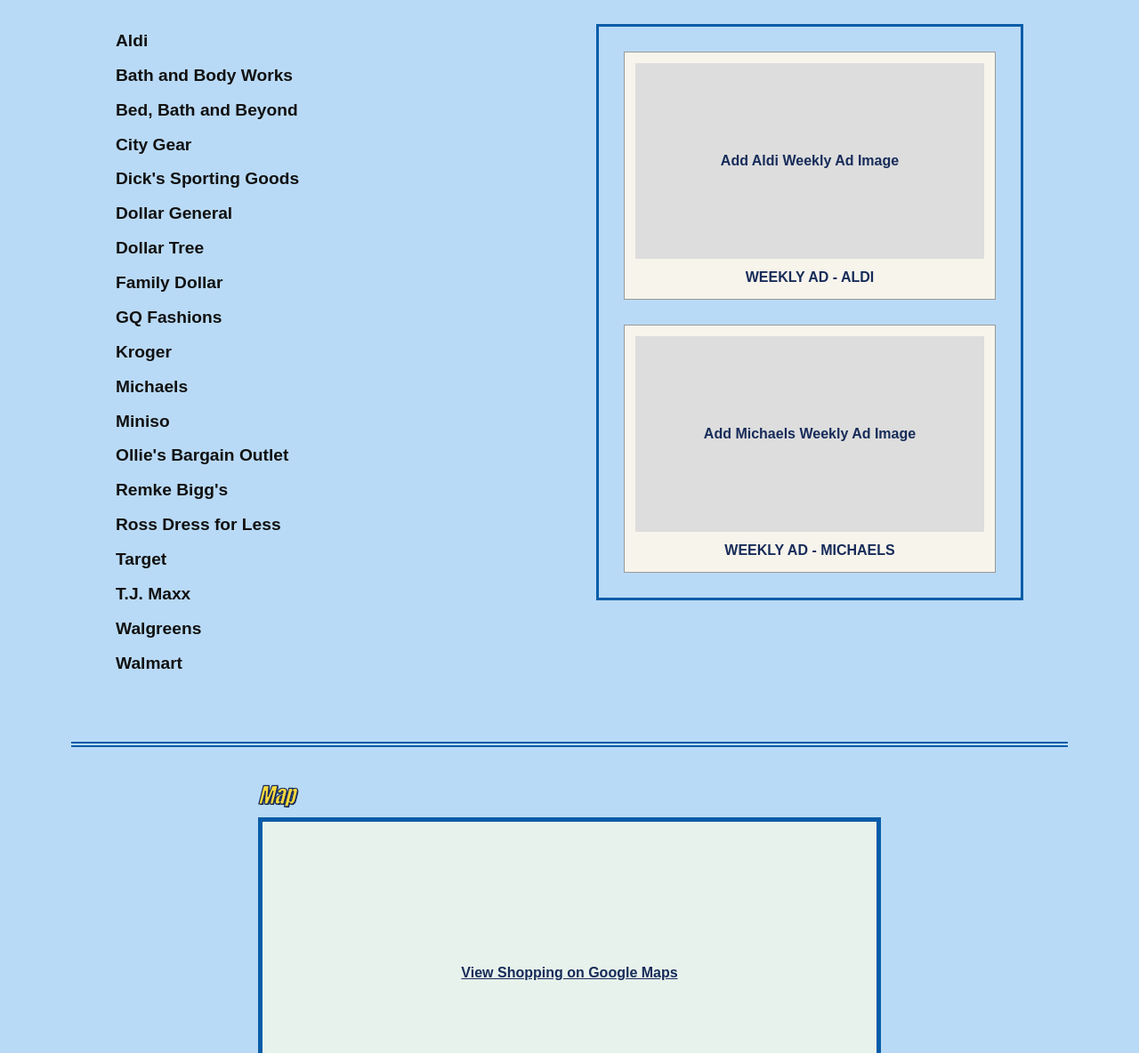
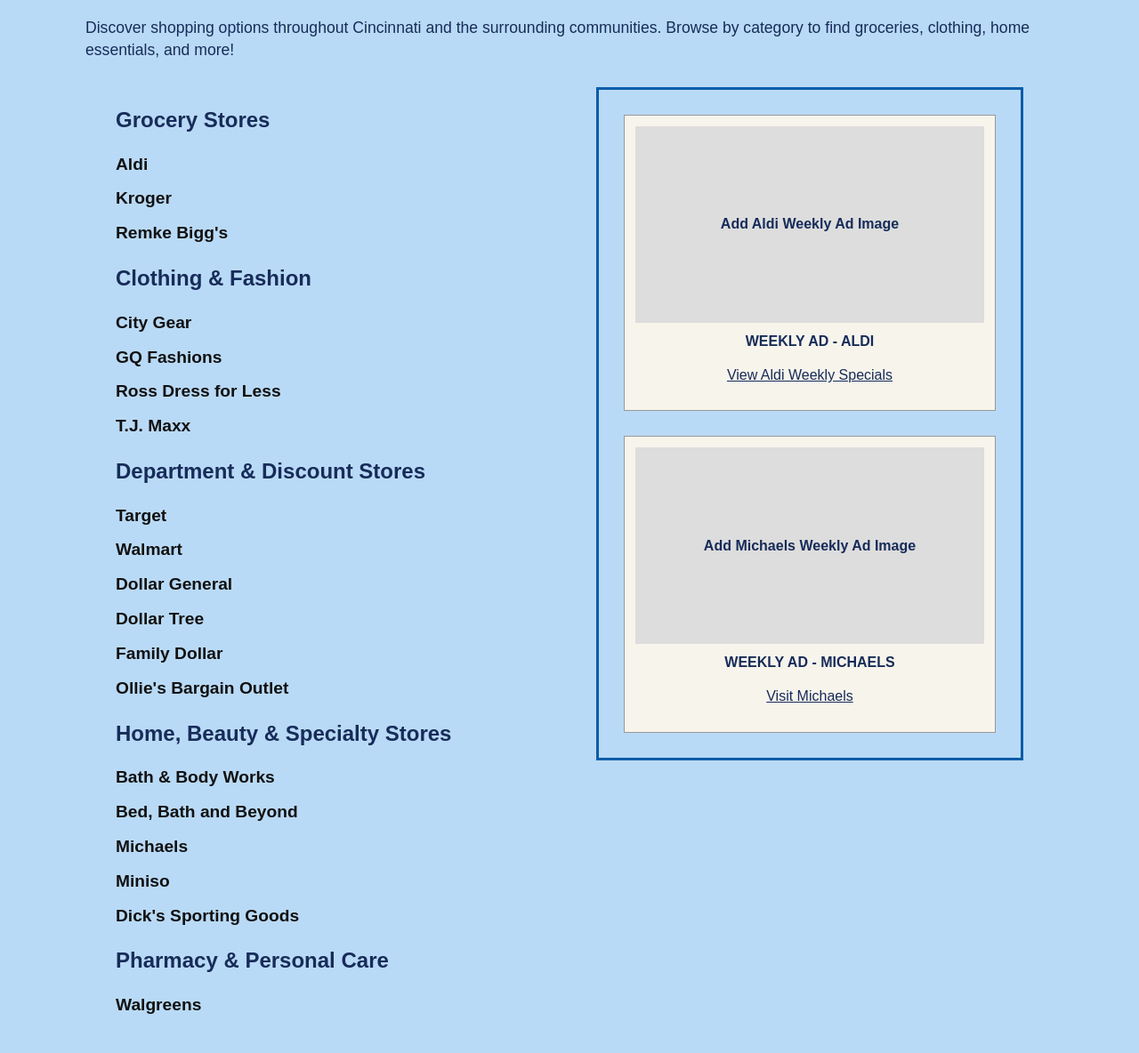
Before and after one commit to Paffluke23/Mount-and-About, a plain HTML site: page shopping.html in a window 1280 px wide. Shown: the part 176-1360 px from the top of the page at 89% size. Drawn offline with Linux system fonts and the light colour scheme.

Commit message:
Update shopping.html

```diff
--- a/shopping.html
+++ b/shopping.html
@@ -1,16 +1,11 @@
+
 <!DOCTYPE html>
 <html lang="en">
 <head>
   <meta charset="UTF-8">
   <meta name="viewport" content="width=device-width, initial-scale=1">
-
   <title>Shopping | Mount & About</title>
-
-  <meta
-    name="description"
-    content="Explore shopping around Cincinnati with Mount & About."
-  >
-
+  <meta name="description" content="Explore grocery stores, clothing retailers, discount stores, and specialty shops around Cincinnati.">
   <link rel="stylesheet" href="css/styles.css">
 </head>
 
@@ -22,44 +17,100 @@
 
     <h1 class="title display">Shopping</h1>
 
+    <p class="category-intro">
+      Discover shopping options throughout Cincinnati and the
+      surrounding communities. Browse by category to find
+      groceries, clothing, home essentials, and more!
+    </p>
+
     <section class="category-grid">
 
-      <div>
-        <ul class="place-list">
+      <div class="shopping-groups">
 
-          <li><a href="https://www.google.com/search?q=Aldi+Cincinnati" target="_blank">Aldi</a></li>
-          <li><a href="https://www.google.com/search?q=Bath+and+Body+Works+Cincinnati" target="_blank">Bath and Body Works</a></li>
-          <li><a href="https://www.google.com/search?q=Bed+Bath+and+Beyond+Cincinnati" target="_blank">Bed, Bath and Beyond</a></li>
-          <li><a href="https://www.google.com/search?q=City+Gear+Cincinnati" target="_blank">City Gear</a></li>
-          <li><a href="https://www.google.com/search?q=Dicks+Sporting+Goods+Cincinnati" target="_blank">Dick's Sporting Goods</a></li>
-          <li><a href="https://www.google.com/search?q=Dollar+General+Cincinnati" target="_blank">Dollar General</a></li>
-          <li><a href="https://www.google.com/search?q=Dollar+Tree+Cincinnati" target="_blank">Dollar Tree</a></li>
-          <li><a href="https://www.google.com/search?q=Family+Dollar+Cincinnati" target="_blank">Family Dollar</a></li>
-          <li><a href="https://www.google.com/search?q=GQ+Fashions+Cincinnati" target="_blank">GQ Fashions</a></li>
-          <li><a href="https://www.google.com/search?q=Kroger+Cincinnati" target="_blank">Kroger</a></li>
-          <li><a href="https://www.google.com/search?q=Michaels+Cincinnati" target="_blank">Michaels</a></li>
-          <li><a href="https://www.google.com/search?q=Miniso+Cincinnati" target="_blank">Miniso</a></li>
-          <li><a href="https://www.google.com/search?q=Ollies+Bargain+Outlet+Cincinnati" target="_blank">Ollie's Bargain Outlet</a></li>
-          <li><a href="https://www.google.com/search?q=Remke+Biggs+Cincinnati" target="_blank">Remke Bigg's</a></li>
-          <li><a href="https://www.google.com/search?q=Ross+Dress+for+Less+Cincinnati" target="_blank">Ross Dress for Less</a></li>
-          <li><a href="https://www.google.com/search?q=Target+Cincinnati" target="_blank">Target</a></li>
-          <li><a href="https://www.google.com/search?q=TJ+Maxx+Cincinnati" target="_blank">T.J. Maxx</a></li>
-          <li><a href="https://www.google.com/search?q=Walgreens+Cincinnati" target="_blank">Walgreens</a></li>
-          <li><a href="https://www.google.com/search?q=Walmart+Cincinnati" target="_blank">Walmart</a></li>
+        <!-- GROCERY STORES -->
+        <section class="shopping-group">
+          <h2>Grocery Stores</h2>
 
-        </ul>
+          <ul class="place-list">
+            <li><a href="https://www.aldi.us/" target="_blank" rel="noopener noreferrer">Aldi</a></li>
+            <li><a href="https://www.kroger.com/" target="_blank" rel="noopener noreferrer">Kroger</a></li>
+            <li><a href="https://www.remkes.com/" target="_blank" rel="noopener noreferrer">Remke Bigg's</a></li>
+          </ul>
+        </section>
+
+        <!-- CLOTHING -->
+        <section class="shopping-group">
+          <h2>Clothing & Fashion</h2>
+
+          <ul class="place-list">
+            <li><a href="https://www.google.com/search?q=City+Gear+store+Cincinnati" target="_blank" rel="noopener noreferrer">City Gear</a></li>
+            <li><a href="https://www.google.com/search?q=GQ+Fashions+Cincinnati" target="_blank" rel="noopener noreferrer">GQ Fashions</a></li>
+            <li><a href="https://www.rossstores.com/" target="_blank" rel="noopener noreferrer">Ross Dress for Less</a></li>
+            <li><a href="https://www.tjmaxx.tjx.com/" target="_blank" rel="noopener noreferrer">T.J. Maxx</a></li>
+          </ul>
+        </section>
+
+        <!-- DEPARTMENT & DISCOUNT -->
+        <section class="shopping-group">
+          <h2>Department & Discount Stores</h2>
+
+          <ul class="place-list">
+            <li><a href="https://www.target.com/" target="_blank" rel="noopener noreferrer">Target</a></li>
+            <li><a href="https://www.walmart.com/" target="_blank" rel="noopener noreferrer">Walmart</a></li>
+            <li><a href="https://www.dollargeneral.com/" target="_blank" rel="noopener noreferrer">Dollar General</a></li>
+            <li><a href="https://www.dollartree.com/" target="_blank" rel="noopener noreferrer">Dollar Tree</a></li>
+            <li><a href="https://www.familydollar.com/" target="_blank" rel="noopener noreferrer">Family Dollar</a></li>
+            <li><a href="https://www.ollies.us/" target="_blank" rel="noopener noreferrer">Ollie's Bargain Outlet</a></li>
+          </ul>
+        </section>
+
+        <!-- HOME & SPECIALTY -->
+        <section class="shopping-group">
+          <h2>Home, Beauty & Specialty Stores</h2>
+
+          <ul class="place-list">
+            <li><a href="https://www.bathandbodyworks.com/" target="_blank" rel="noopener noreferrer">Bath & Body Works</a></li>
+            <li><a href="https://www.google.com/search?q=Bed+Bath+and+Beyond+Cincinnati" target="_blank" rel="noopener noreferrer">Bed, Bath and Beyond</a></li>
+            <li><a href="https://www.michaels.com/" target="_blank" rel="noopener noreferrer">Michaels</a></li>
+            <li><a href="https://www.miniso.com/" target="_blank" rel="noopener noreferrer">Miniso</a></li>
+            <li><a href="https://www.dickssportinggoods.com/" target="_blank" rel="noopener noreferrer">Dick's Sporting Goods</a></li>
+          </ul>
+        </section>
+
+        <!-- PHARMACY -->
+        <section class="shopping-group">
+          <h2>Pharmacy & Personal Care</h2>
+
+          <ul class="place-list">
+            <li><a href="https://www.walgreens.com/" target="_blank" rel="noopener noreferrer">Walgreens</a></li>
+          </ul>
+        </section>
+
       </div>
 
+      <!-- FEATURED WEEKLY ADS -->
       <aside class="highlights">
 
         <article class="highlight">
           <div class="art">Add Aldi Weekly Ad Image</div>
           <strong>Weekly Ad - Aldi</strong>
+          <p>
+            <a href="https://www.aldi.us/weekly-specials/"
+               target="_blank" rel="noopener noreferrer">
+              View Aldi Weekly Specials
+            </a>
+          </p>
         </article>
 
         <article class="highlight">
           <div class="art">Add Michaels Weekly Ad Image</div>
           <strong>Weekly Ad - Michaels</strong>
+          <p>
+            <a href="https://www.michaels.com/"
+               target="_blank" rel="noopener noreferrer">
+              Visit Michaels
+            </a>
+          </p>
         </article>
 
       </aside>
@@ -68,23 +119,26 @@
 
     <hr class="rule">
 
+    <!-- SHOPPING MAP -->
     <section class="map">
       <h2 class="display">Map</h2>
 
       <div class="map-box">
-        <a
-          href="https://www.google.com/maps/search/?api=1&query=Shopping+Cincinnati+Ohio"
-          target="_blank"
-        >
-          View Shopping on Google Maps
-        </a>
+        <iframe
+          title="Cincinnati Shopping Map"
+          src="https://www.google.com/maps?q=Shopping+Stores+Cincinnati+Ohio&output=embed"
+          width="100%"
+          height="350"
+          style="border:0;"
+          loading="lazy"
+          referrerpolicy="no-referrer-when-downgrade">
+        </iframe>
       </div>
     </section>
 
   </main>
 
   <div data-include="partials/footer.html"></div>
-
   <script src="js/include.js"></script>
 
 </body>
```
